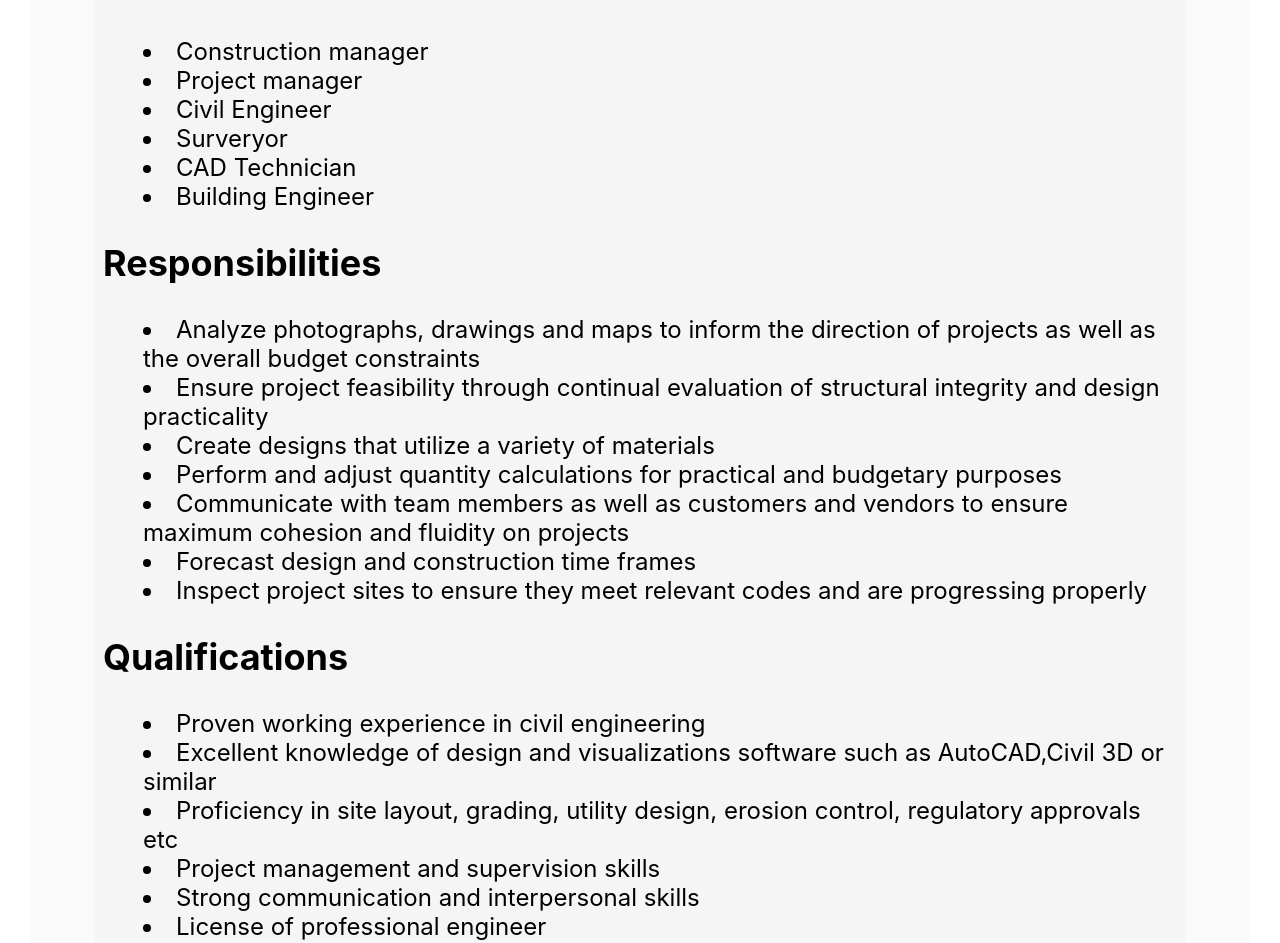
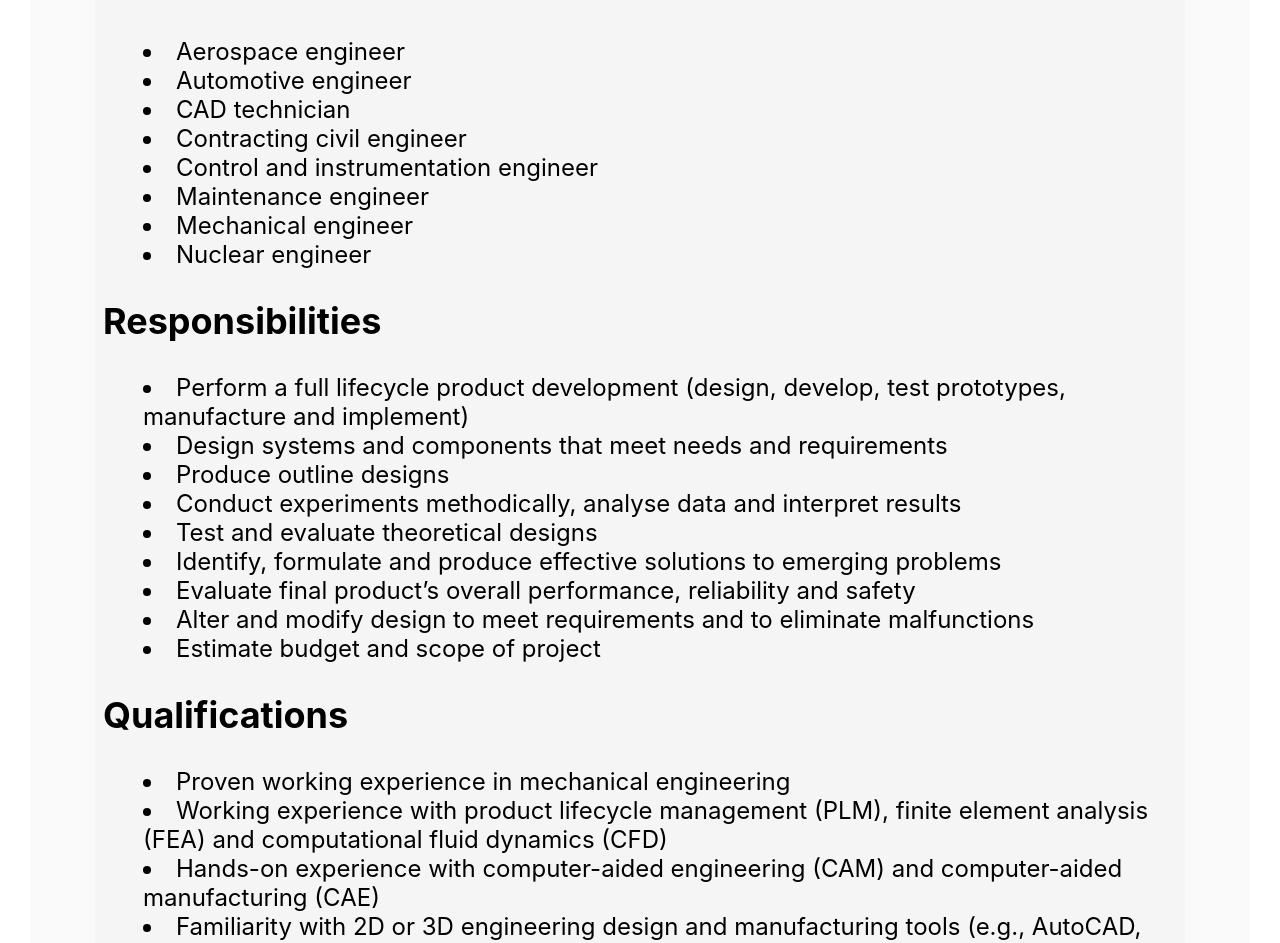
Before and after one commit to RangaRaja-R/educational-website-reactjs, a React (Create React App) app: page /degree-details/1 in a window 1280 px wide. Shown: the part 603-1546 px from the top of the page. Built offline with nearby package versions, Linux system fonts and the light colour scheme.

Commit message:
corrected degree details

```diff
--- a/src/gowtham/degreeList.js
+++ b/src/gowtham/degreeList.js
@@ -13,10 +13,13 @@ function DegList({ d }) {
   const handeClick = () => {
     navi("/college-list");
   };
-  const Mapping = ({ item }) => {
+  const handleGo = (id) => {
+    navi(`/degree-details/${id}`);
+  };
+  const Mapping = ({ item, toggle }) => {
     return (
       <div>
-        <div className="coursecontainer">
+        <div className="coursecontainer" onClick={toggle}>
           <p>{item.name}</p>
         </div>
       </div>
@@ -49,8 +52,8 @@ function DegList({ d }) {
               <h3>Course List</h3>
             </dt>
             <dd>
-              {data.Degree.map((item) => {
-                return <Mapping item={item} />;
+              {data.Degree.map((item, index) => {
+                return <Mapping item={item} toggle={() => handleGo(index)} />;
               })}
             </dd>
           </dl>
--- a/src/modo/degree.json
+++ b/src/modo/degree.json
@@ -27,36 +27,6 @@
       "Routers, hubs, and switches",
       "Informing others",
       "Process improvement"
-    ]
-  },
-  {
-    "branch": "Civil",
-    "about": "The BE Civil Engineering deals with the construction, design, and maintenance of building structures, tunnels, bridges, airports, etc. This course develops a student with the capability of planning, analyzing, and designing a project.",
-    "jobs": [
-      "Construction manager",
-      "Project manager",
-      "Civil Engineer",
-      "Surveryor",
-      "CAD Technician",
-      "Building Engineer"
-    ],
-    "responsibilities": [
-      "Analyze photographs, drawings and maps to inform the direction of projects as well as the overall budget constraints",
-      "Ensure project feasibility through continual evaluation of structural integrity and design practicality",
-      "Create designs that utilize a variety of materials",
-      "Perform and adjust quantity calculations for practical and budgetary purposes",
-      "Communicate with team members as well as customers and vendors to ensure maximum cohesion and fluidity on projects",
-      "Forecast design and construction time frames",
-      "Inspect project sites to ensure they meet relevant codes and are progressing properly"
-    ],
-    "qualifications": [
-      "Proven working experience in civil engineering",
-      "Excellent knowledge of design and visualizations software such as AutoCAD,Civil 3D or similar",
-      "Proficiency in site layout, grading, utility design, erosion control, regulatory approvals etc",
-      "Project management and supervision skills",
-      "Strong communication and interpersonal skills",
-      "License of professional engineer",
-      "BS/MA in Civil Engineering"
     ]
   },
   {
@@ -91,5 +61,35 @@
       "Adequate knowledge of engineering analysis tools (ANSYS, ProMechanica or similar)",
       "Mathematical computing and analysis tools knowledge (Matlab, Excel, LabView etc)"
     ]
+  },
+  {
+    "branch": "Civil",
+    "about": "The BE Civil Engineering deals with the construction, design, and maintenance of building structures, tunnels, bridges, airports, etc. This course develops a student with the capability of planning, analyzing, and designing a project.",
+    "jobs": [
+      "Construction manager",
+      "Project manager",
+      "Civil Engineer",
+      "Surveryor",
+      "CAD Technician",
+      "Building Engineer"
+    ],
+    "responsibilities": [
+      "Analyze photographs, drawings and maps to inform the direction of projects as well as the overall budget constraints",
+      "Ensure project feasibility through continual evaluation of structural integrity and design practicality",
+      "Create designs that utilize a variety of materials",
+      "Perform and adjust quantity calculations for practical and budgetary purposes",
+      "Communicate with team members as well as customers and vendors to ensure maximum cohesion and fluidity on projects",
+      "Forecast design and construction time frames",
+      "Inspect project sites to ensure they meet relevant codes and are progressing properly"
+    ],
+    "qualifications": [
+      "Proven working experience in civil engineering",
+      "Excellent knowledge of design and visualizations software such as AutoCAD,Civil 3D or similar",
+      "Proficiency in site layout, grading, utility design, erosion control, regulatory approvals etc",
+      "Project management and supervision skills",
+      "Strong communication and interpersonal skills",
+      "License of professional engineer",
+      "BS/MA in Civil Engineering"
+    ]
   }
 ]
```
